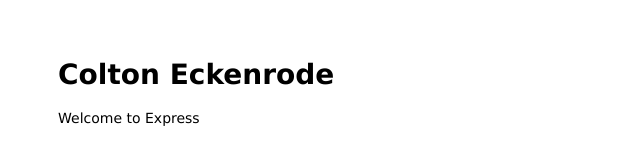
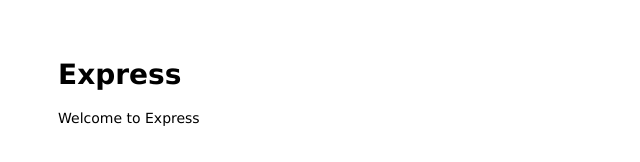
Before and after one commit to ColtonE37/sp21256demo, a website: page public/index.html in a window 1280 px wide. Shown: the whole page, without its empty margins (0-640 px from the left). Drawn offline with Linux system fonts and the light colour scheme.

```diff
--- a/public/index.html
+++ b/public/index.html
@@ -1,12 +1,12 @@
 <html>
 
 <head>
-  <title>Express</title>
+  <title>Colton Eckenrode</title>
   <link rel="stylesheet" href="/stylesheets/style.css">
 </head>
 
 <body>
-  <h1>Colton Eckenrode</h1>
+  <h1>Express</h1>
   <p>Welcome to Express</p>
 </body>
 
```
